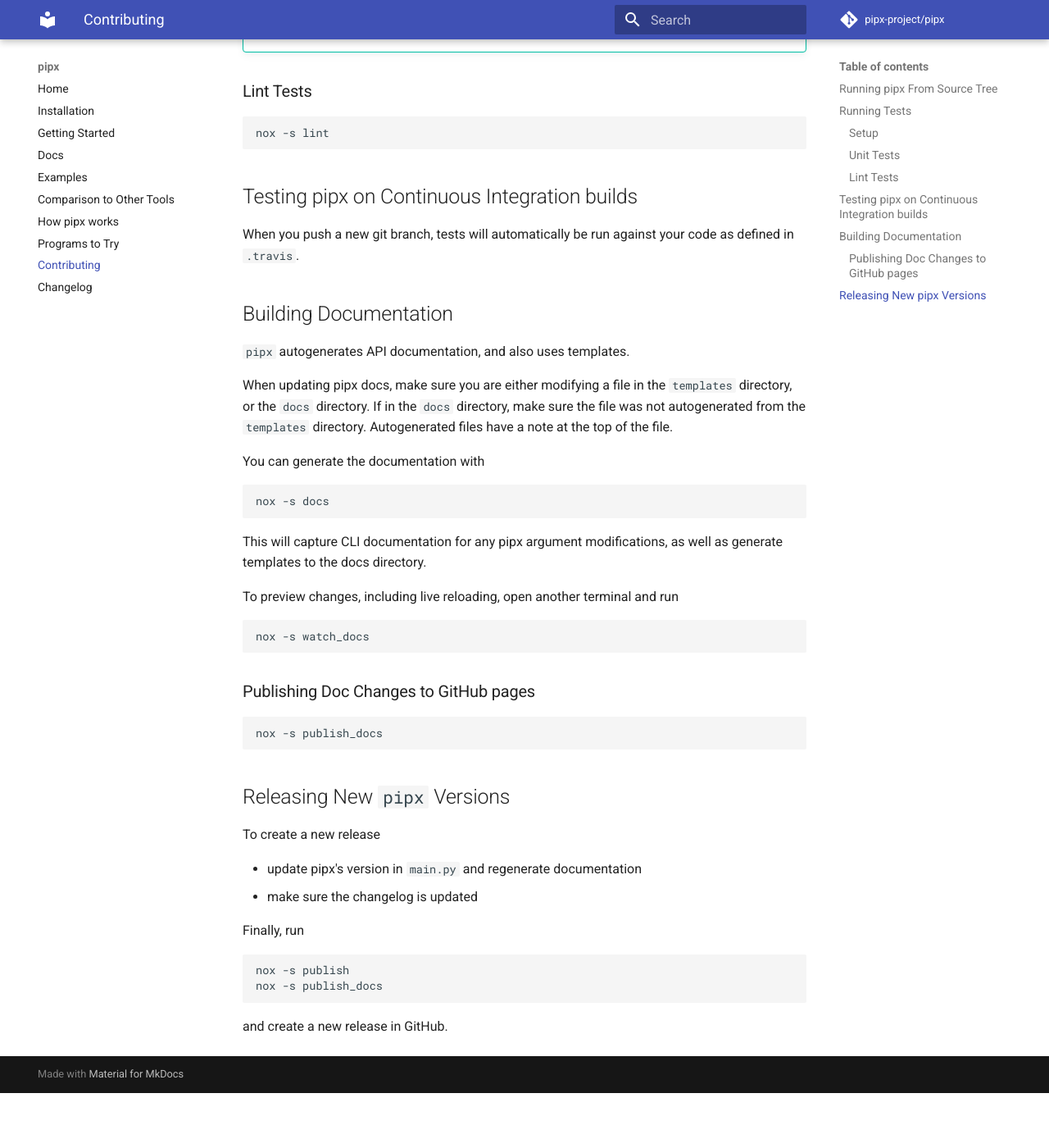
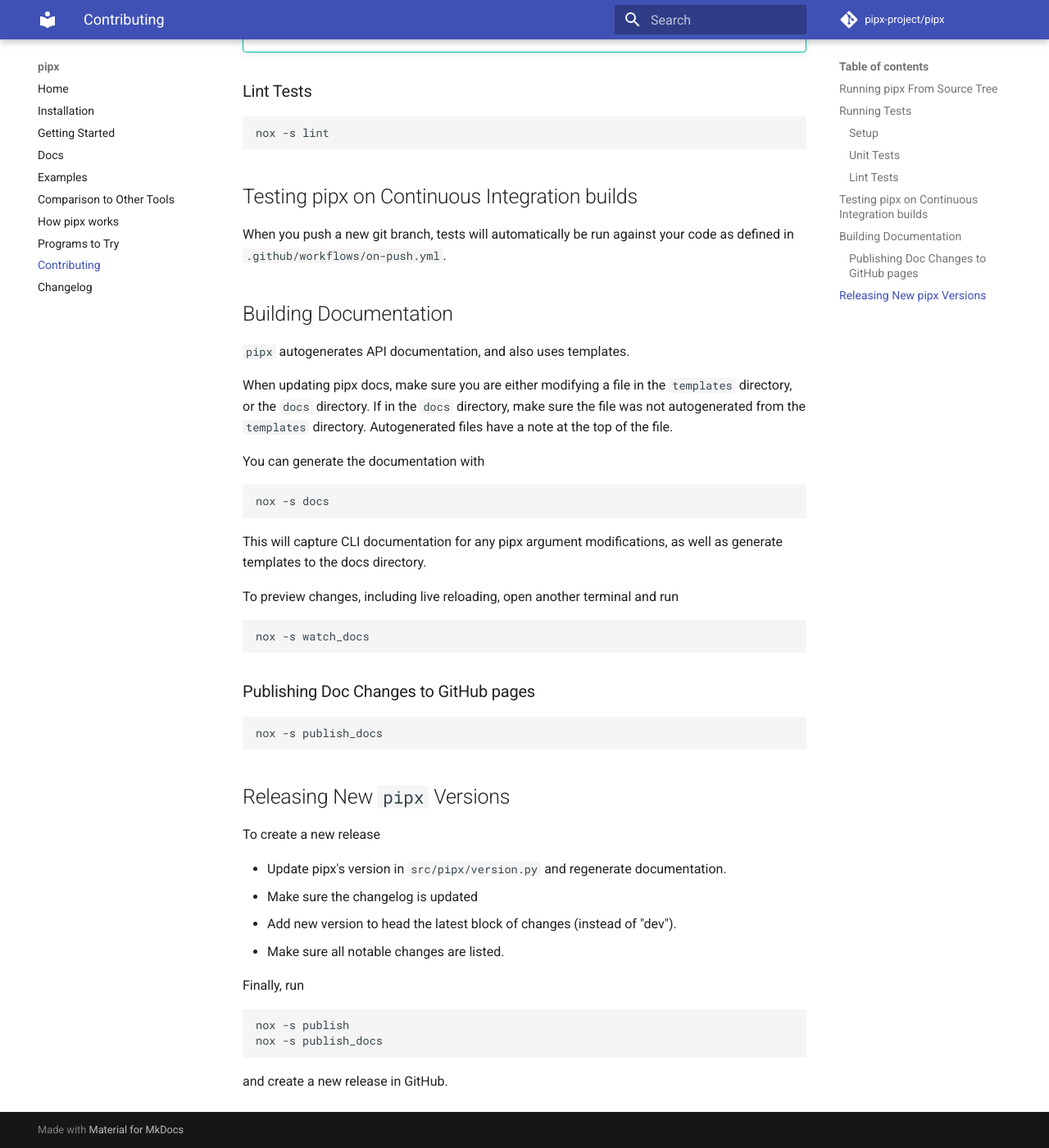
Before and after one commit to pypa/pipx, an MkDocs documentation site: the page built from docs/contributing.md, in a window 1280 px wide and 1400 px high, scrolled down 1677 px. Shown: the whole window at 82% size. Built offline with MkDocs 1.6.1 and Material for MkDocs 9.7.7, drawn with Linux system fonts in a browser that asks for light colours; comment, search, counter and statistics services are not loaded; before the commit the page ends 3010 px from its top, so only the background shows below that.

Commit message:
Update docs for release to 0.15.5.0 and other updates. (#469)
* Replace reference to .travis with .github/workflows/...
* Update where version info is stored in src/.
* Release procedure updates.

````diff
--- a/docs/contributing.md
+++ b/docs/contributing.md
@@ -75,7 +75,7 @@
 ```
 
 ## Testing pipx on Continuous Integration builds
-When you push a new git branch, tests will automatically be run against your code as defined in `.travis`.
+When you push a new git branch, tests will automatically be run against your code as defined in `.github/workflows/on-push.yml`.
 
 ## Building Documentation
 
@@ -103,8 +103,10 @@
 ## Releasing New `pipx` Versions
 To create a new release
 
-* update pipx's version in `main.py` and regenerate documentation
-* make sure the changelog is updated
+* Update pipx's version in `src/pipx/version.py` and regenerate documentation.
+* Make sure the changelog is updated
+  * Add new version to head the latest block of changes (instead of "dev").
+  * Make sure all notable changes are listed.
 
 Finally, run
 ```bash
````
Also changed, not shown: docs/changelog.md (+2 -2 lines).
